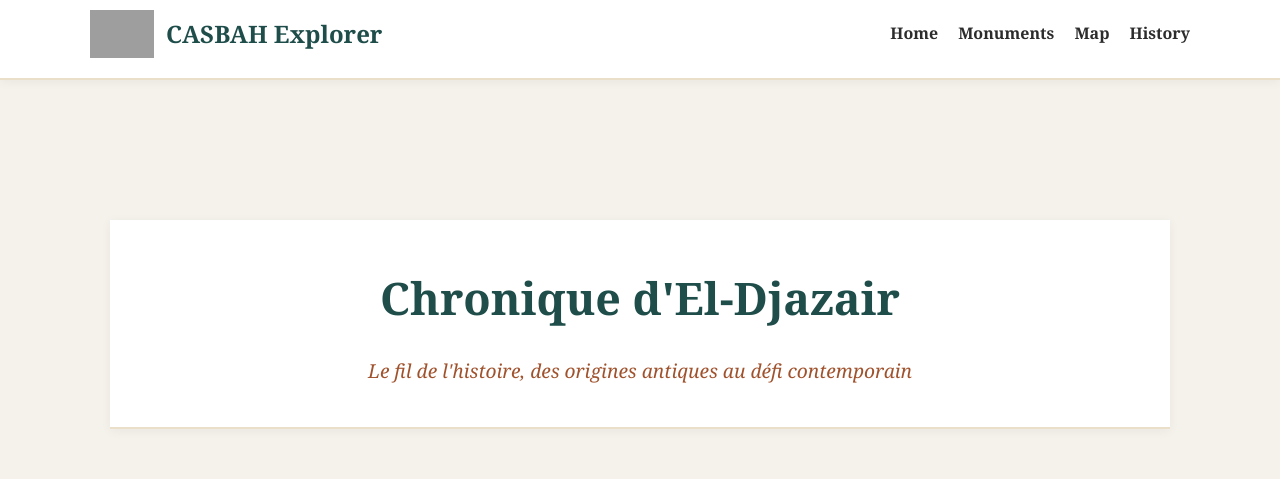
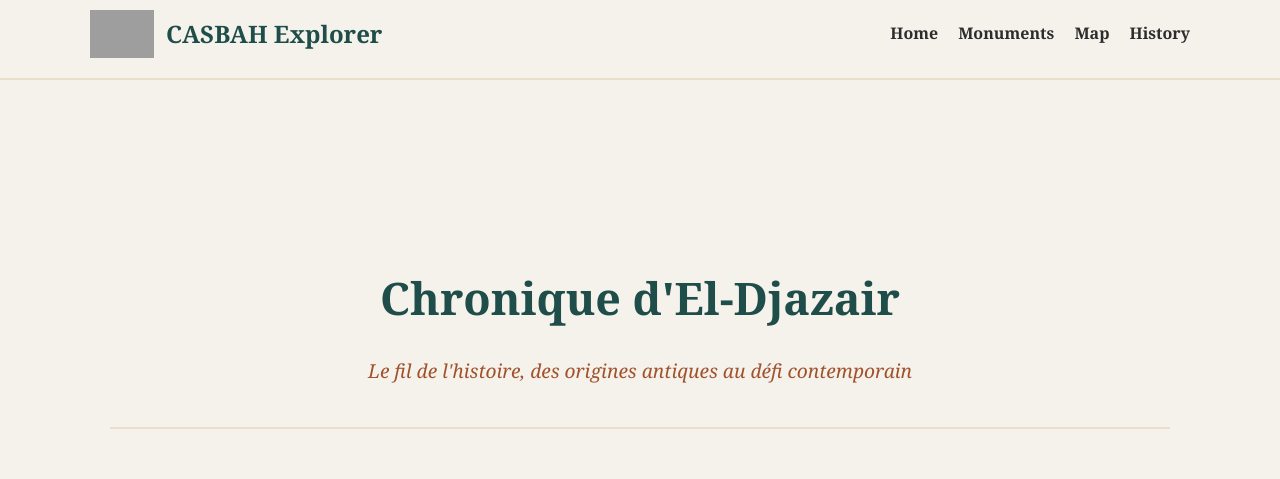
Before and after one commit to algiersstories-lang/algiers, an Eleventy site: page history.njk in a window 1280 px wide. Shown: the top 479 px of the page. Built offline with nearby package versions, Linux system fonts and the light colour scheme; Eleventy itself is replaced by a stand-in of ours; files that its build step writes are made by us from their sources; grey boxes are pictures that could not be loaded; what csvtojson would draw is missing.

Commit message:
Update history.njk

```diff
--- a/history.njk
+++ b/history.njk
@@ -1,6 +1,6 @@
 ---
 layout: base.njk
-title: "Accueil"
+title: "Histoire"
 ---
 <html lang="fr">
 <head>
@@ -133,6 +133,15 @@ title: "Accueil"
             text-align: center;
         }
 
+/* Annulation forcée des styles hérités de base.njk pour l'en-tête */
+        header {
+            position: static !important;
+            background-color: transparent !important;
+            box-shadow: none !important;
+        }
+
+
+
         /* --- RESPONSIVE (MOBILE) --- */
         @media (max-width: 768px) {
             .epoch-section, .epoch-section:nth-child(even) {
```
